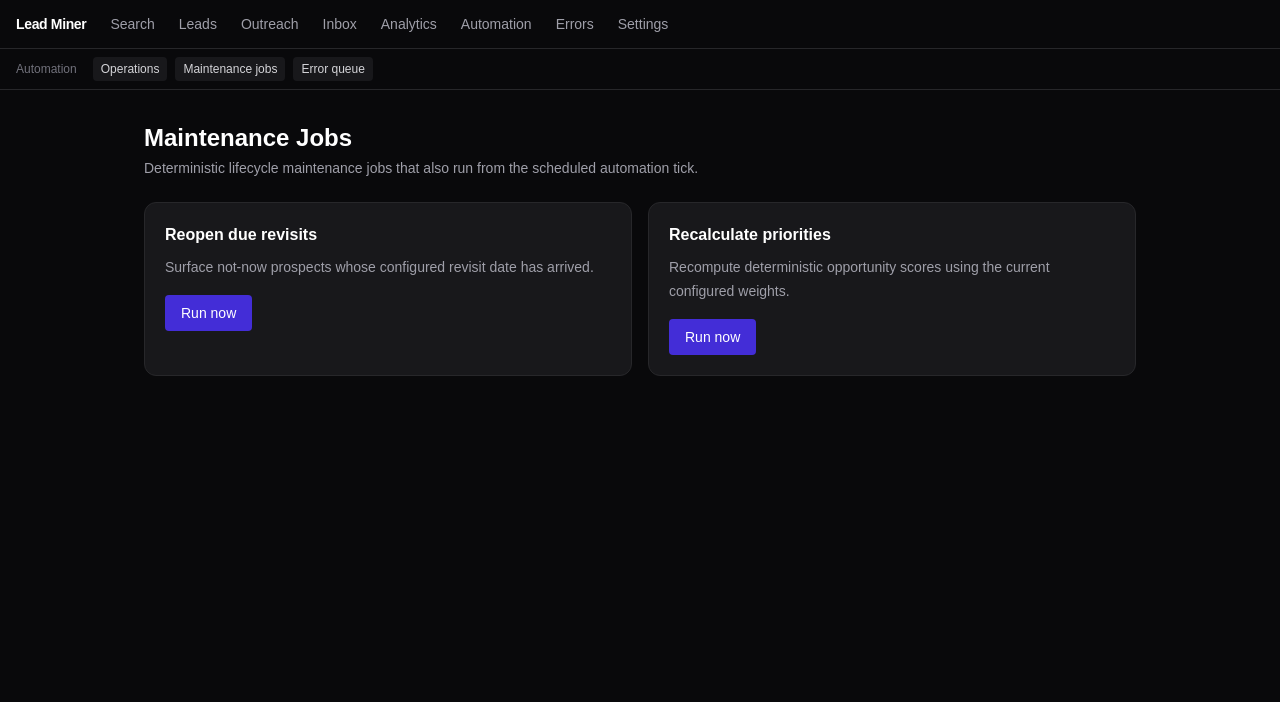
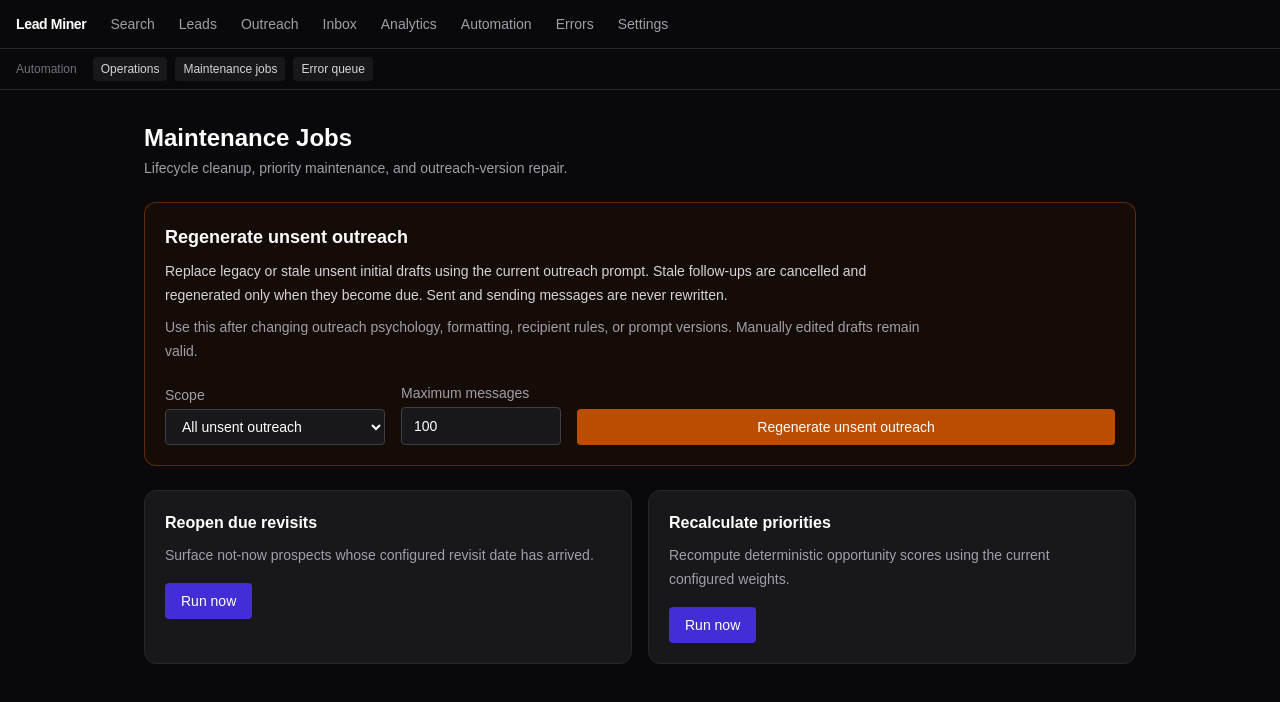
Before and after one commit to bwoodson72/lead-miner, a Next.js app: page /automation/maintenance in a window 1280 px wide. Shown: the top 702 px of the page. Built offline with nearby package versions, Linux system fonts and the light colour scheme.

Commit message:
Add legacy outreach regeneration control

```diff
--- a/src/app/automation/maintenance/page.tsx
+++ b/src/app/automation/maintenance/page.tsx
@@ -1,15 +1,83 @@
 "use client";
 
-import {useState} from "react";
+import { useState } from "react";
 
-type JobName="revisit_due"|"recalculate_priorities";
-const jobs:Array<{name:JobName;title:string;description:string}>=[
-  {name:"revisit_due",title:"Reopen due revisits",description:"Surface not-now prospects whose configured revisit date has arrived."},
-  {name:"recalculate_priorities",title:"Recalculate priorities",description:"Recompute deterministic opportunity scores using the current configured weights."},
+type JobName = "revisit_due" | "recalculate_priorities";
+type OutreachScope = "all" | "initial" | "followup";
+type RegenerationResult = { scanned: number; stale: number; processed: number; succeeded: number; failed: number };
+
+const jobs: Array<{ name: JobName; title: string; description: string }> = [
+  { name: "revisit_due", title: "Reopen due revisits", description: "Surface not-now prospects whose configured revisit date has arrived." },
+  { name: "recalculate_priorities", title: "Recalculate priorities", description: "Recompute deterministic opportunity scores using the current configured weights." },
 ];
 
-export default function MaintenanceJobsPage(){
-  const[running,setRunning]=useState<JobName|null>(null);const[message,setMessage]=useState<string|null>(null);
-  async function run(jobName:JobName){setRunning(jobName);setMessage(null);try{const res=await fetch("/api/automation/run",{method:"POST",headers:{"Content-Type":"application/json"},body:JSON.stringify({jobName})});const body=await res.json();if(!res.ok)throw new Error(body.error??"Job failed");setMessage(`${jobName.replaceAll("_"," ")}: ${body.succeeded??0}/${body.processed??0} succeeded${body.failed?` · ${body.failed} failed`:""}.`);}catch(error){setMessage(error instanceof Error?error.message:String(error));}finally{setRunning(null);}}
-  return <main className="min-h-screen bg-zinc-950 text-white"><div className="mx-auto max-w-5xl px-4 py-8"><h1 className="text-2xl font-bold">Maintenance Jobs</h1><p className="mt-1 text-sm text-zinc-400">Deterministic lifecycle maintenance jobs that also run from the scheduled automation tick.</p>{message&&<div className="mt-5 rounded border border-zinc-700 bg-zinc-900 px-4 py-3 text-sm">{message}</div>}<div className="mt-6 grid gap-4 md:grid-cols-2">{jobs.map(job=><section key={job.name} className="rounded-xl border border-zinc-800 bg-zinc-900 p-5"><h2 className="font-semibold">{job.title}</h2><p className="mt-2 text-sm leading-6 text-zinc-400">{job.description}</p><button disabled={running!==null} onClick={()=>run(job.name)} className="mt-4 rounded bg-indigo-700 px-4 py-2 text-sm font-medium hover:bg-indigo-600 disabled:opacity-50">{running===job.name?"Running…":"Run now"}</button></section>)}</div></div></main>;
+export default function MaintenanceJobsPage() {
+  const [running, setRunning] = useState<JobName | null>(null);
+  const [message, setMessage] = useState<string | null>(null);
+  const [regenerating, setRegenerating] = useState(false);
+  const [scope, setScope] = useState<OutreachScope>("all");
+  const [limit, setLimit] = useState(100);
+  const [regenerationResult, setRegenerationResult] = useState<RegenerationResult | null>(null);
+
+  async function run(jobName: JobName) {
+    setRunning(jobName);
+    setMessage(null);
+    try {
+      const res = await fetch("/api/automation/run", { method: "POST", headers: { "Content-Type": "application/json" }, body: JSON.stringify({ jobName }) });
+      const body = await res.json();
+      if (!res.ok) throw new Error(body.error ?? "Job failed");
+      setMessage(`${jobName.replaceAll("_", " ")}: ${body.succeeded ?? 0}/${body.processed ?? 0} succeeded${body.failed ? ` · ${body.failed} failed` : ""}.`);
+    } catch (error) {
+      setMessage(error instanceof Error ? error.message : String(error));
+    } finally {
+      setRunning(null);
+    }
+  }
+
+  async function regenerateLegacyOutreach() {
+    setRegenerating(true);
+    setMessage(null);
+    setRegenerationResult(null);
+    try {
+      const res = await fetch("/api/outreach/maintenance/regenerate-unsent", {
+        method: "POST",
+        headers: { "Content-Type": "application/json" },
+        body: JSON.stringify({ scope, limit }),
+      });
+      const body = await res.json();
+      if (!res.ok) throw new Error(body.error ?? "Outreach regeneration failed");
+      setRegenerationResult(body);
+      setMessage(`Outreach maintenance complete: ${body.succeeded ?? 0} succeeded${body.failed ? ` · ${body.failed} failed` : ""}.`);
+    } catch (error) {
+      setMessage(error instanceof Error ? error.message : String(error));
+    } finally {
+      setRegenerating(false);
+    }
+  }
+
+  return (
+    <main className="min-h-screen bg-zinc-950 text-white">
+      <div className="mx-auto max-w-5xl px-4 py-8">
+        <h1 className="text-2xl font-bold">Maintenance Jobs</h1>
+        <p className="mt-1 text-sm text-zinc-400">Lifecycle cleanup, priority maintenance, and outreach-version repair.</p>
+        {message && <div className="mt-5 rounded border border-zinc-700 bg-zinc-900 px-4 py-3 text-sm">{message}</div>}
+
+        <section className="mt-6 rounded-xl border border-amber-800/60 bg-amber-950/20 p-5">
+          <h2 className="text-lg font-semibold">Regenerate unsent outreach</h2>
+          <p className="mt-2 max-w-3xl text-sm leading-6 text-zinc-300">Replace legacy or stale unsent initial drafts using the current outreach prompt. Stale follow-ups are cancelled and regenerated only when they become due. Sent and sending messages are never rewritten.</p>
+          <p className="mt-2 max-w-3xl text-sm leading-6 text-zinc-400">Use this after changing outreach psychology, formatting, recipient rules, or prompt versions. Manually edited drafts remain valid.</p>
+          <div className="mt-5 grid gap-4 sm:grid-cols-[220px_160px_auto] sm:items-end">
+            <label className="text-sm"><span className="mb-1 block text-zinc-400">Scope</span><select value={scope} onChange={(event) => setScope(event.target.value as OutreachScope)} className="w-full rounded border border-zinc-700 bg-zinc-900 px-3 py-2"><option value="all">All unsent outreach</option><option value="initial">Initial drafts only</option><option value="followup">Follow-ups only</option></select></label>
+            <label className="text-sm"><span className="mb-1 block text-zinc-400">Maximum messages</span><input type="number" min={1} max={500} value={limit} onChange={(event) => setLimit(Math.min(500, Math.max(1, Number(event.target.value) || 1)))} className="w-full rounded border border-zinc-700 bg-zinc-900 px-3 py-2" /></label>
+            <button disabled={regenerating || running !== null} onClick={regenerateLegacyOutreach} className="rounded bg-amber-700 px-4 py-2 text-sm font-medium hover:bg-amber-600 disabled:opacity-50">{regenerating ? "Regenerating…" : "Regenerate unsent outreach"}</button>
+          </div>
+          {regenerationResult && <div className="mt-5 grid gap-3 sm:grid-cols-5">{[["Scanned", regenerationResult.scanned], ["Stale", regenerationResult.stale], ["Processed", regenerationResult.processed], ["Succeeded", regenerationResult.succeeded], ["Failed", regenerationResult.failed]].map(([label, value]) => <div key={String(label)} className="rounded border border-zinc-800 bg-zinc-900 px-3 py-3"><div className="text-xs uppercase tracking-wide text-zinc-500">{label}</div><div className="mt-1 text-xl font-semibold">{value}</div></div>)}</div>}
+        </section>
+
+        <div className="mt-6 grid gap-4 md:grid-cols-2">
+          {jobs.map((job) => <section key={job.name} className="rounded-xl border border-zinc-800 bg-zinc-900 p-5"><h2 className="font-semibold">{job.title}</h2><p className="mt-2 text-sm leading-6 text-zinc-400">{job.description}</p><button disabled={running !== null || regenerating} onClick={() => run(job.name)} className="mt-4 rounded bg-indigo-700 px-4 py-2 text-sm font-medium hover:bg-indigo-600 disabled:opacity-50">{running === job.name ? "Running…" : "Run now"}</button></section>)}
+        </div>
+      </div>
+    </main>
+  );
 }
```
